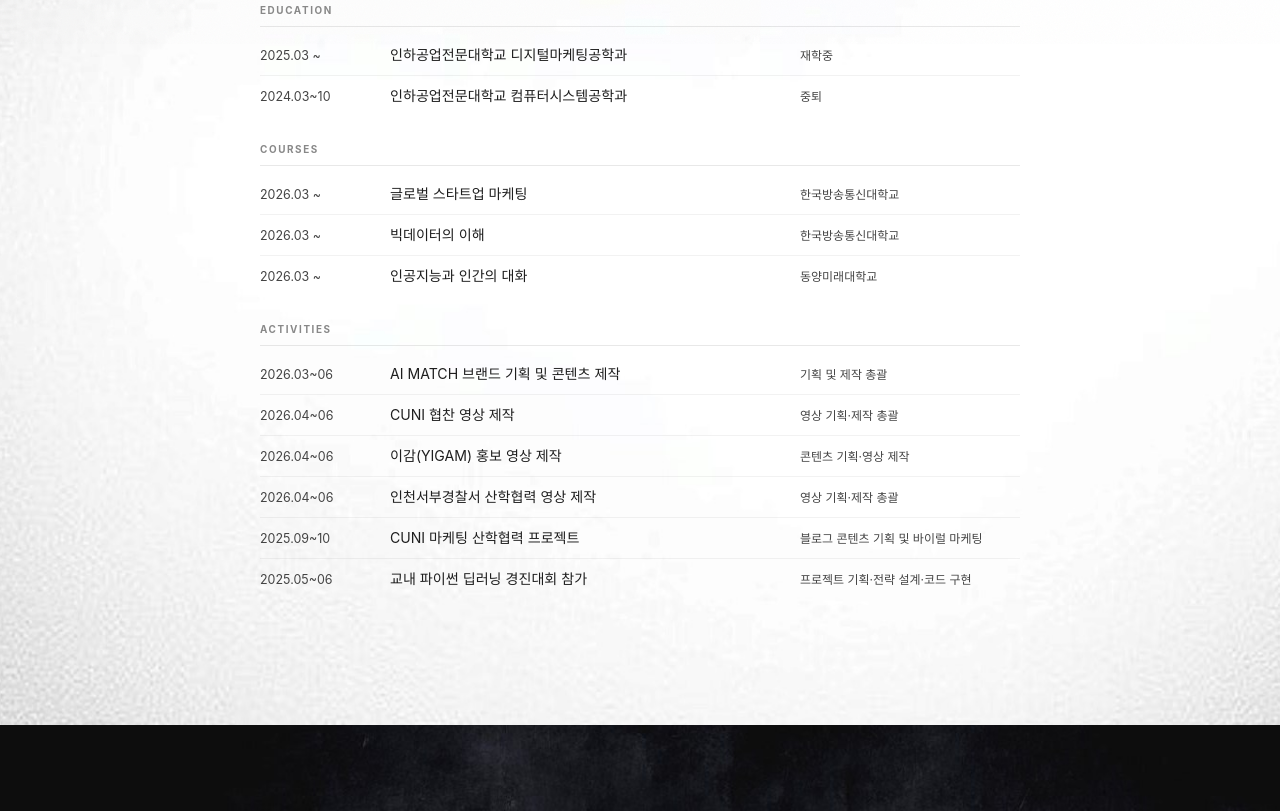
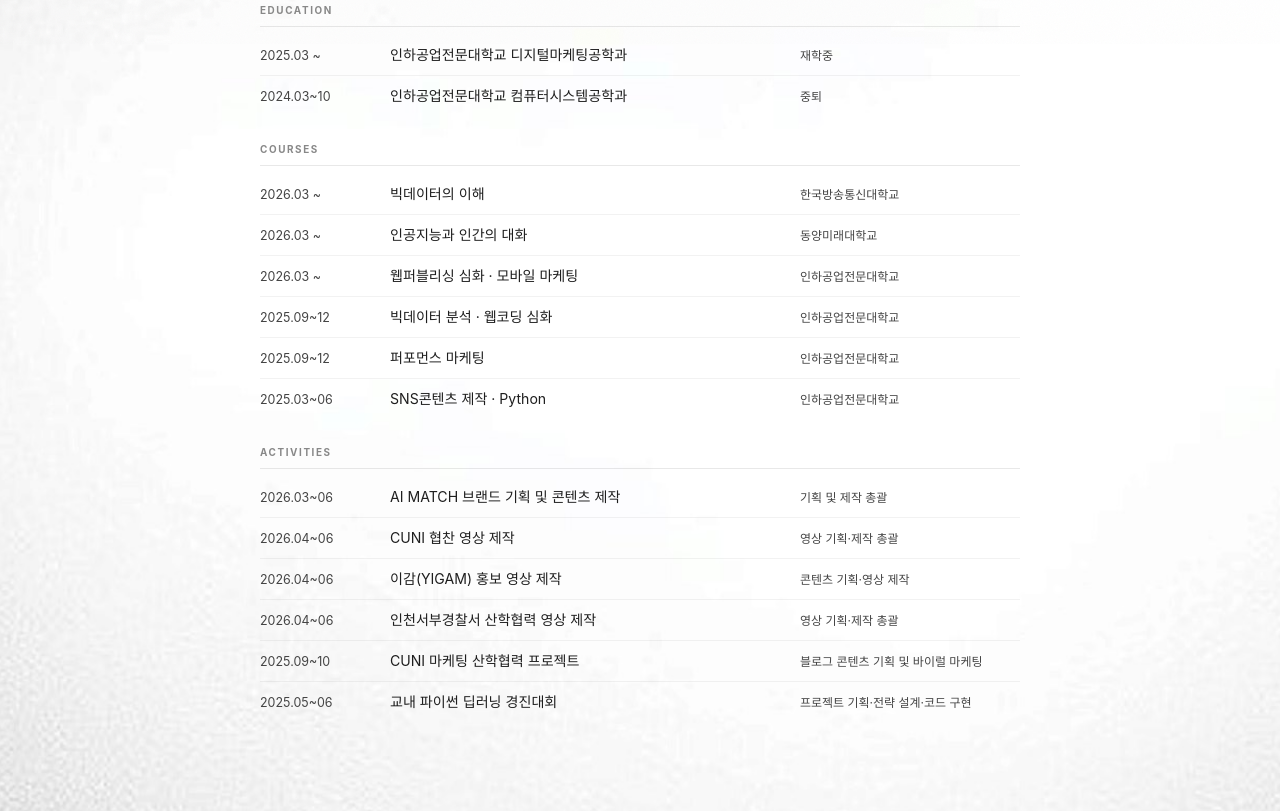
Before and after one commit to solarsol2/solarsol2.github.io, a plain HTML site: page index.html in a window 1280 px wide. Shown: the part 1156-1967 px from the top of the page. Drawn offline with Linux system fonts and the light colour scheme; a web font is replaced by a local one.

Commit message:
Update index.html

```diff
--- a/index.html
+++ b/index.html
@@ -73,11 +73,6 @@
           <div class="info-rows">
             <div class="info-row">
               <span class="ir-date">2026.03 ~</span>
-              <span class="ir-content">글로벌 스타트업 마케팅</span>
-              <span class="ir-note">한국방송통신대학교</span>
-            </div>
-            <div class="info-row">
-              <span class="ir-date">2026.03 ~</span>
               <span class="ir-content">빅데이터의 이해</span>
               <span class="ir-note">한국방송통신대학교</span>
             </div>
@@ -85,6 +80,26 @@
               <span class="ir-date">2026.03 ~</span>
               <span class="ir-content">인공지능과 인간의 대화</span>
               <span class="ir-note">동양미래대학교</span>
+            </div>
+            <div class="info-row">
+              <span class="ir-date">2026.03 ~</span>
+              <span class="ir-content">웹퍼블리싱 심화 · 모바일 마케팅</span>
+              <span class="ir-note">인하공업전문대학교</span>
+            </div>
+            <div class="info-row">
+              <span class="ir-date">2025.09~12</span>
+              <span class="ir-content">빅데이터 분석 · 웹코딩 심화</span>
+              <span class="ir-note">인하공업전문대학교</span>
+            </div>
+            <div class="info-row">
+              <span class="ir-date">2025.09~12</span>
+              <span class="ir-content">퍼포먼스 마케팅</span>
+              <span class="ir-note">인하공업전문대학교</span>
+            </div>
+            <div class="info-row">
+              <span class="ir-date">2025.03~06</span>
+              <span class="ir-content">SNS콘텐츠 제작 · Python</span>
+              <span class="ir-note">인하공업전문대학교</span>
             </div>
           </div>
         </div>
@@ -119,7 +134,7 @@
             </div>
             <div class="info-row">
               <span class="ir-date">2025.05~06</span>
-              <span class="ir-content">교내 파이썬 딥러닝 경진대회 참가</span>
+              <span class="ir-content">교내 파이썬 딥러닝 경진대회</span>
               <span class="ir-note">프로젝트 기획·전략 설계·코드 구현</span>
             </div>
           </div>
@@ -333,9 +348,8 @@
           <p class="chart-source">네이버 데이터랩 · 2022.05–2025.05</p>
           <div class="big-stat-box">
             <span class="big-stat-num">50x</span>
-            <span class="big-stat-unit">3년 만에</span>
           </div>
-          <p class="chart-narrative">ai · chatgpt · gemini · 클로바 등 복합 키워드 기준. 관심은 폭발했습니다.</p>
+          <p class="chart-narrative">ai 관련 복합 키워드 기준, 3년간 관심은 치솟았습니다.</p>
         </div>
 
         <div class="chart-card">
@@ -377,14 +391,14 @@
               <span class="vbar-lbl">중소</span>
             </div>
           </div>
-          <p class="chart-narrative">10곳 중 8곳이 필요하다 느끼면서도 실제 도입은 3곳. 나머지는 지금 결정하는 중입니다.</p>
+          <p class="chart-narrative">국내 기업 30%, 업종에 따라서는 이미 절반 이상이 도입했습니다.</p>
         </div>
 
       </div>
 
       <div class="insight-qa">
-        <p class="iq-q">관심은 넘치는데 도입은 더딥니다. 왜일까요?</p>
-        <p class="iq-a">기술의 문제가 아니라, 지식 부족에서 원인을 찾았습니다.</p>
+        <p class="iq-q">관심은 이미 업무의 영역으로 넘어왔습니다. 대중의 검색량이 폭발하는 동안, 기업들도 조용히 움직이기 시작했습니다.</p>
+        <p class="iq-a">이 흐름에서 가장 먼저 움직여야 할 사람은 누구일까요?</p>
       </div>
     </div>
   </div>
```
